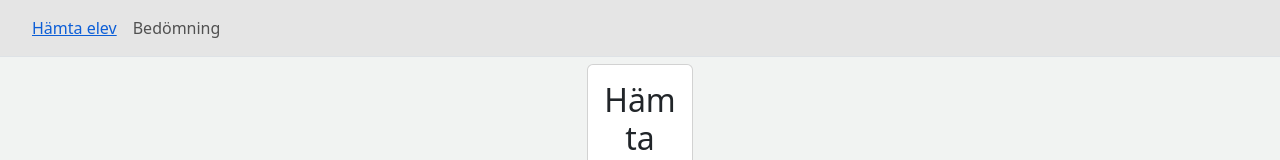
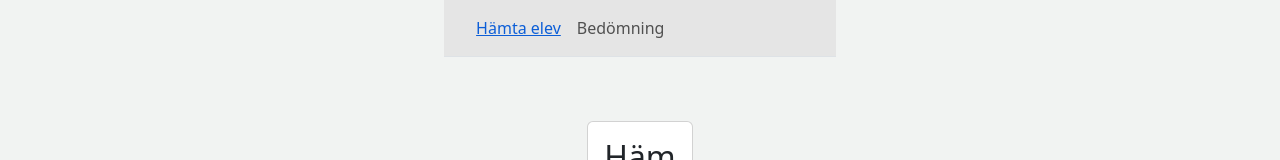
Before and after one commit to NormanOscar/teacherTool_v2, a React (Vite) app: page / in a window 1280 px wide. Shown: the top 160 px of the page. Built offline with nearby package versions, Linux system fonts and the light colour scheme.

Commit message:
Tagit bort fixerad navbar

```diff
--- a/src/components/NavBar.jsx
+++ b/src/components/NavBar.jsx
@@ -3,7 +3,7 @@ import { NavLink, Nav, Navbar } from 'react-bootstrap';
 
 export default function NavBar() {
   return (
-    <Navbar collapseOnSelect expand='sm' className="border-bottom px-2" fixed='top' style={{backgroundColor: '#e5e5e5'}}>
+    <Navbar collapseOnSelect expand='sm' className="border-bottom px-2" style={{backgroundColor: '#e5e5e5'}}>
       <Navbar.Toggle aria-controls='navbarScroll' />
       <Navbar.Collapse id='navbarScroll'>
         <Nav className="navbar-nav px-3" activeKey={location.pathname}>
```
